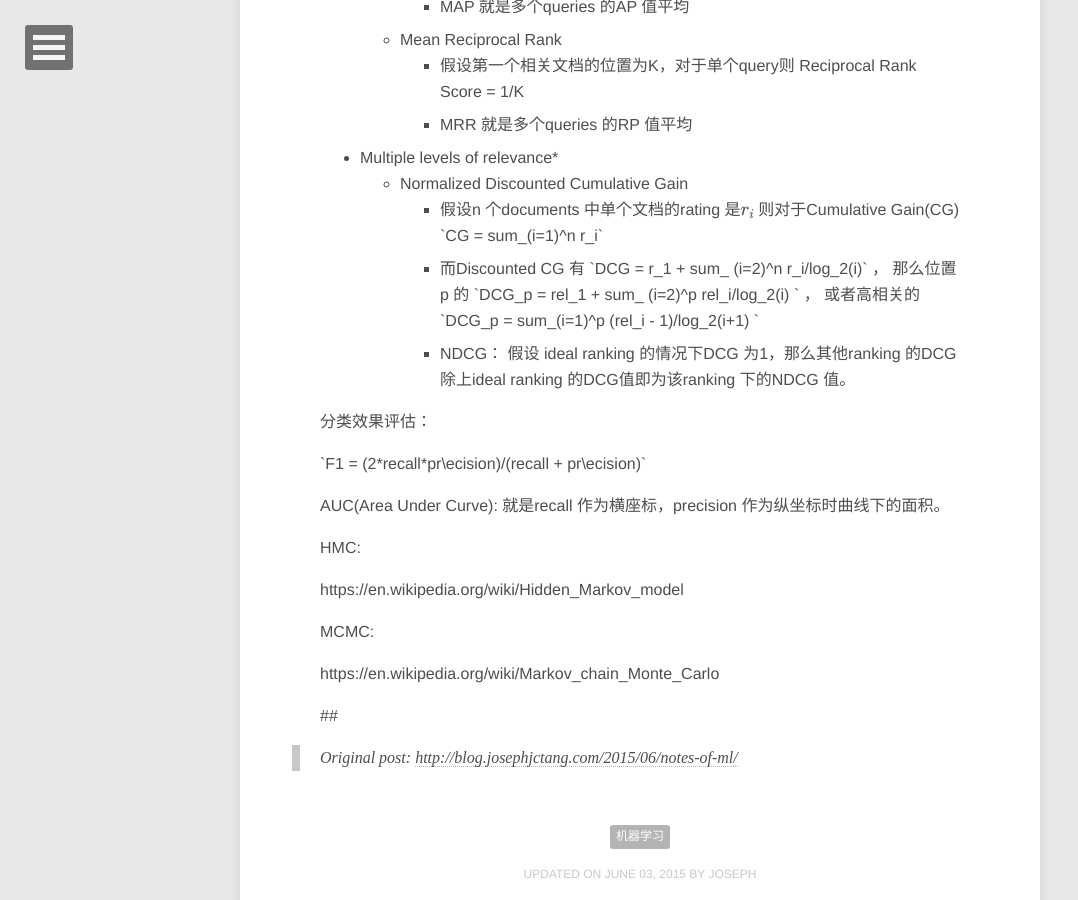
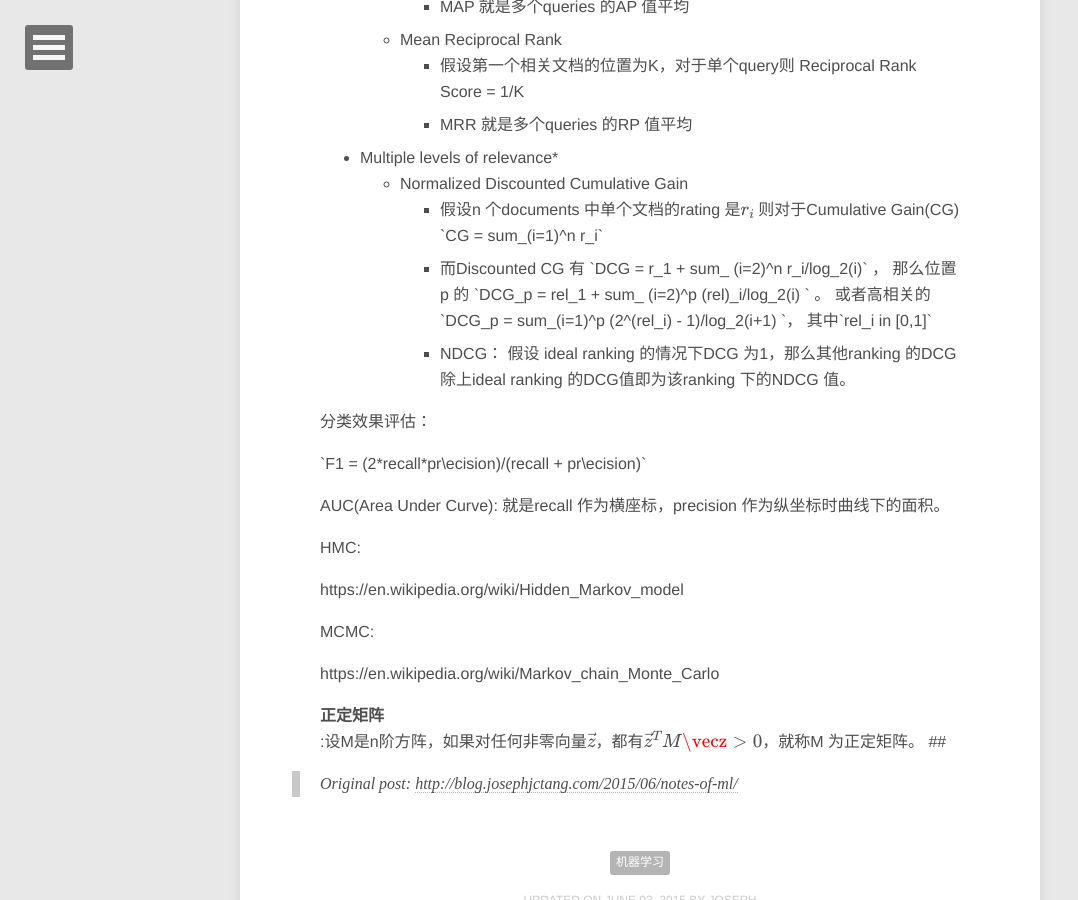
Before and after one commit to jinntrance/blog, a Jekyll site: the page built from CHINESE/_posts/2015-06-03-notes-of-ml.md, in a window 1280 px wide and 900 px high, scrolled down 983 px. Shown: the whole window, without its empty margins (0-1078 px from the left). Built offline with Jekyll 4.4.1, drawn with Linux system fonts in a browser that asks for light colours; formulas are drawn with MathJax 3; comment, search, counter and statistics services are not loaded.

Commit message:
add note about matrix

```diff
--- a/CHINESE/_posts/2015-06-03-notes-of-ml.md
+++ b/CHINESE/_posts/2015-06-03-notes-of-ml.md
@@ -45,8 +45,8 @@ S(t) = 1/(1+e^-t)
     - Normalized Discounted Cumulative Gain
         - 假设n 个documents 中单个文档的rating 是$r_i$ 则对于Cumulative Gain(CG) \`CG = sum_(i=1)^n r_i\`
         - 而Discounted CG 有 \`DCG = r_1 + sum\_ (i=2)^n r_i/log_2(i)\` ，
-        那么位置p 的 \`DCG_p = rel_1 + sum\_ (i=2)^p rel_i/log_2(i) \` ，
-        或者高相关的 \`DCG_p = sum_(i=1)^p (rel_i - 1)/log_2(i+1) \`
+        那么位置p 的 \`DCG_p = rel_1 + sum\_ (i=2)^p (rel)\_i/log_2(i) \` 。
+        或者高相关的 \`DCG_p = sum_(i=1)^p (2^(rel_i) - 1)/log_2(i+1) \`， 其中\`rel_i in [0,1]\`
         - NDCG： 假设 ideal ranking 的情况下DCG 为1，那么其他ranking 的DCG 除上ideal ranking 的DCG值即为该ranking 下的NDCG 值。
 
 分类效果评估：
@@ -63,6 +63,8 @@ MCMC:
 
 https://en.wikipedia.org/wiki/Markov_chain_Monte_Carlo
 
+**正定矩阵**
+:设M是n阶方阵，如果对任何非零向量$\vec z$，都有$\vec z^T M \vecz> 0$，就称M 为正定矩阵。
 ##
 
 [Softmax function]: http://en.wikipedia.org/wiki/Softmax_function
```
